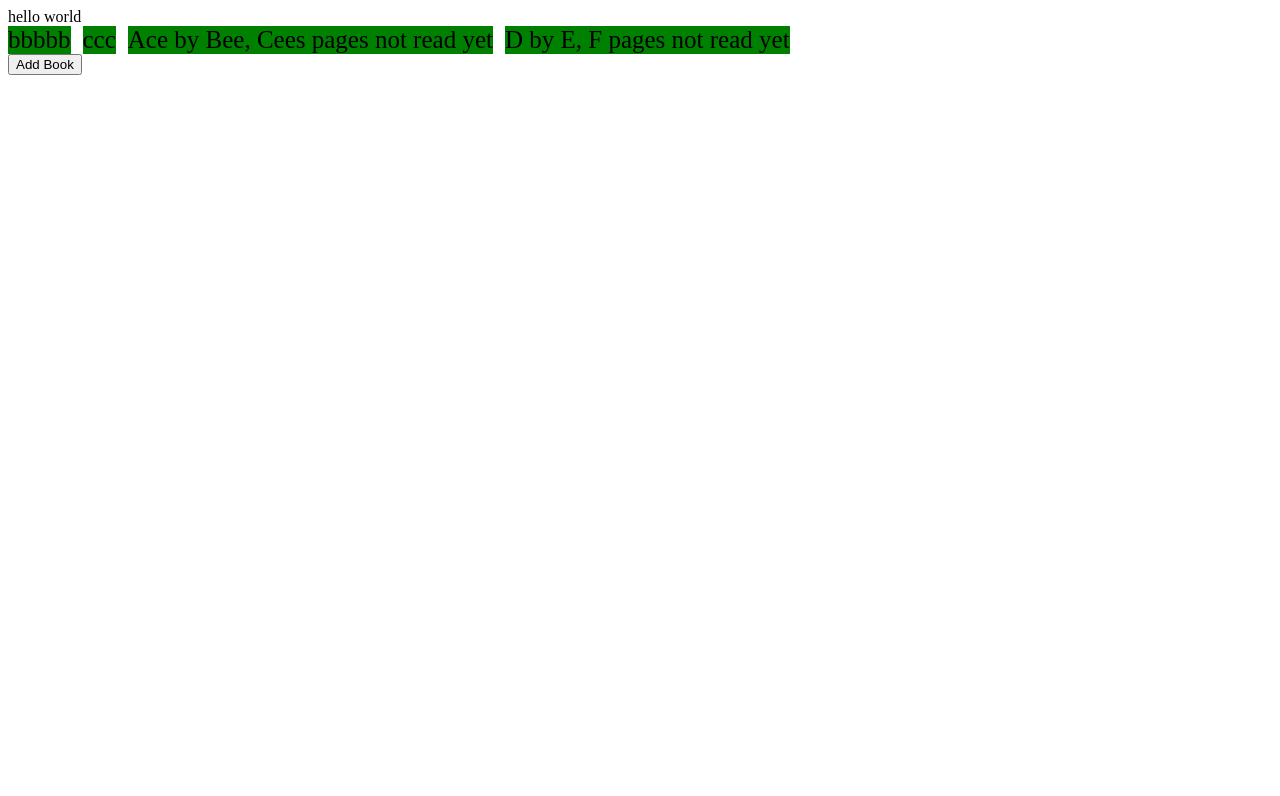
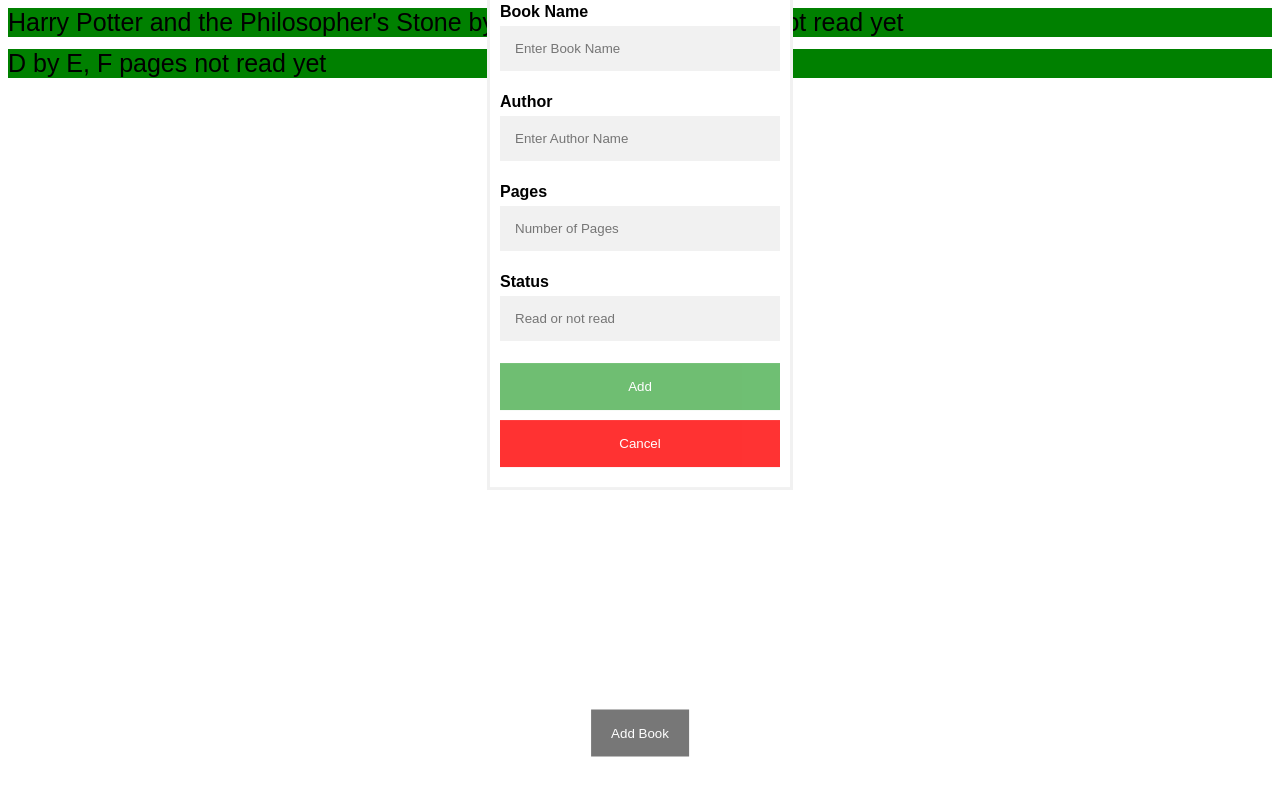
Before and after one commit to Escended/library, a plain HTML site: page index.html in a window 1280 px wide. Both pictures are taken after a click on the button "Add Book". Drawn offline with Linux system fonts and the light colour scheme.

Commit message:
implemented an interface to fill out a book form

```diff
--- a/css/style.css
+++ b/css/style.css
@@ -1,8 +1,86 @@
+body {
+    font-family: Arial, Helvetica, sans-serif;
+}
+
+*, *:before, *:after {
+    box-sizing: border-box;
+}
+
 #container {
     display: flex;
+    flex-direction: column;
     gap: 12px;
 }
 #container div {
     font-size: 25px;
     background-color: green;
 }
+.open-button {
+  background-color: #555;
+  color: white;
+  padding: 16px 20px;
+  border: none;
+  cursor: pointer;
+  opacity: 0.8;
+  position: fixed;
+  left: 50%;
+  bottom: 20px;
+  transform: translate(-50%, -50%);
+  margin: 0 auto;
+}
+
+/* The popup form - hidden by default */
+.form-popup {
+  display: none;
+  position: fixed;
+  border: 3px solid #f1f1f1;
+  z-index: 9;
+  left: 50%;
+  bottom: 20px;
+  transform: translate(-50%, -50%);
+  margin: 0 auto;
+}
+
+/* Add styles to the form container */
+.form-container {
+  max-width: 300px;
+  padding: 10px;
+  background-color: white;
+}
+
+/* Full-width input fields */
+.form-container input[type=text] {
+  width: 100%;
+  padding: 15px;
+  margin: 5px 0 22px 0;
+  border: none;
+  background: #f1f1f1;
+}
+
+/* When the inputs get focus, do something */
+.form-container input[type=text]:focus {
+  background-color: #ddd;
+  outline: none;
+}
+
+/* Set a style for the submit/login button */
+.form-container .btn {
+  background-color: #4CAF50;
+  color: white;
+  padding: 16px 20px;
+  border: none;
+  cursor: pointer;
+  width: 100%;
+  margin-bottom:10px;
+  opacity: 0.8;
+}
+
+/* Add a red background color to the cancel button */
+.form-container .cancel {
+  background-color: red;
+}
+
+/* Add some hover effects to buttons */
+.form-container .btn:hover, .open-button:hover {
+  opacity: 1;
+}
--- a/index.html
+++ b/index.html
@@ -1,16 +1,41 @@
 <!DOCTYPE html>
 <html>
-<header>
+<head>
+    <meta name="viewport" content="width=device-width, initial-scale=1">
     <title>Library</title>
     <link rel="stylesheet" href="css/style.css">
-</header>
-<body >
-    hello world
+</head>
+
+<body>
     <main id="container">
-        <div>bbbbb</div>
-        <div>ccc</div>
+        <!-- books are here -->
     </main>
-    <button>Add Book</button>
-<script src="scripts/script.js"></script>
+    <div class="openBtn">
+        <button class="open-button" onclick="openForm()"> Add Book</button>
+    </div>
+
+    <div class="form-popup" id="myForm">
+        <form class="form-container" action="">
+          <h1>Book info</h1>
+
+          <label for="book"><b>Book Name</b></label>
+          <input type="text" placeholder="Enter Book Name" name="book" required>
+
+          <label for="author"><b>Author</b></label>
+          <input type="text" placeholder="Enter Author Name " name="author" required>
+
+          <label for="pages"><b>Pages</b></label>
+          <input type="text" placeholder="Number of Pages" name="pages" required>
+
+          <label for="Status"><b>Status</b></label>
+          <input type="text" placeholder="Read or not read" name="status" required>
+
+          <button type="submit" onclick="submitForm ()" class="btn">Add</button>
+          <button type="button" class="btn cancel" onclick="closeForm()">Cancel</button>
+        </form>
+      </div>
+
+    <script src="scripts/script.js"></script>
 </body>
+
 </html>
--- a/scripts/script.js
+++ b/scripts/script.js
@@ -10,27 +10,80 @@ function Book(title, author, pages, status) {
     }
 };
 
-const book1 = new Book('Ace', 'Bee', 'Cees', 'not read yet');
+const book1 = new Book("Harry Potter and the Philosopher's Stone", 'J.K Rowling', '400', 'not read yet');
 const book2 = new Book('D', 'E', 'F', 'not read yet');
 book1.info();
 book2.info();
 library.push(book1);
 library.push(book2);
 
-console.table(library);
+
+
 
 const container = document.getElementById("container");
 
 function displayBooks() {
+    container.innerHTML = "";
     library.forEach((book) => {
         let b = document.createElement('div');
         b.innerHTML = book.info();
         container.appendChild(b).className = "book";
     });
+    console.table(library);
 }
 
-function addBookButton() {
+function openForm() {
+    document.getElementById("myForm").style.display = "block";
 
+}
+function closeForm() {
+    document.getElementById("myForm").style.display = "none";
+    let form = document.getElementById("myForm");
+    console.log(typeof form);
+    resetForm(form);
+}
+
+function resetForm(form) {
+    var inputs = form.getElementsByTagName('input');
+    for (var i = 0; i<inputs.length; i++) {
+        switch (inputs[i].type) {
+            // case 'hidden':
+            case 'text':
+                inputs[i].value = '';
+                break;
+            case 'radio':
+            case 'checkbox':
+                inputs[i].checked = false;
+        }
+    }
+}
+
+function submitForm() {
+
+    let formData = new FormData(document.querySelector('form'))
+
+    for(let pair of formData.entries()) {
+        console.log(pair);
+    }
+    console.log(formData['author']);
+    let b = createBook(formData);
+    console.log(typeof formData.get('book'))
+    if (formData.get('book') !== ''){
+        addBook(b);
+    }
+    //closeForm();
+}
+
+function createBook(book) {
+    return new Book(book.get('book'), book.get('author'), book.get('pages'), book.get('status'));
+}
+
+function addBook(newBook) {
+    library.push(newBook);
+    // let b = document.createElement('div');
+    //     b.innerHTML = newBook.info();
+    //     container.appendChild(b).className = "book";
+    displayBooks();
 }
 
 displayBooks();
```
